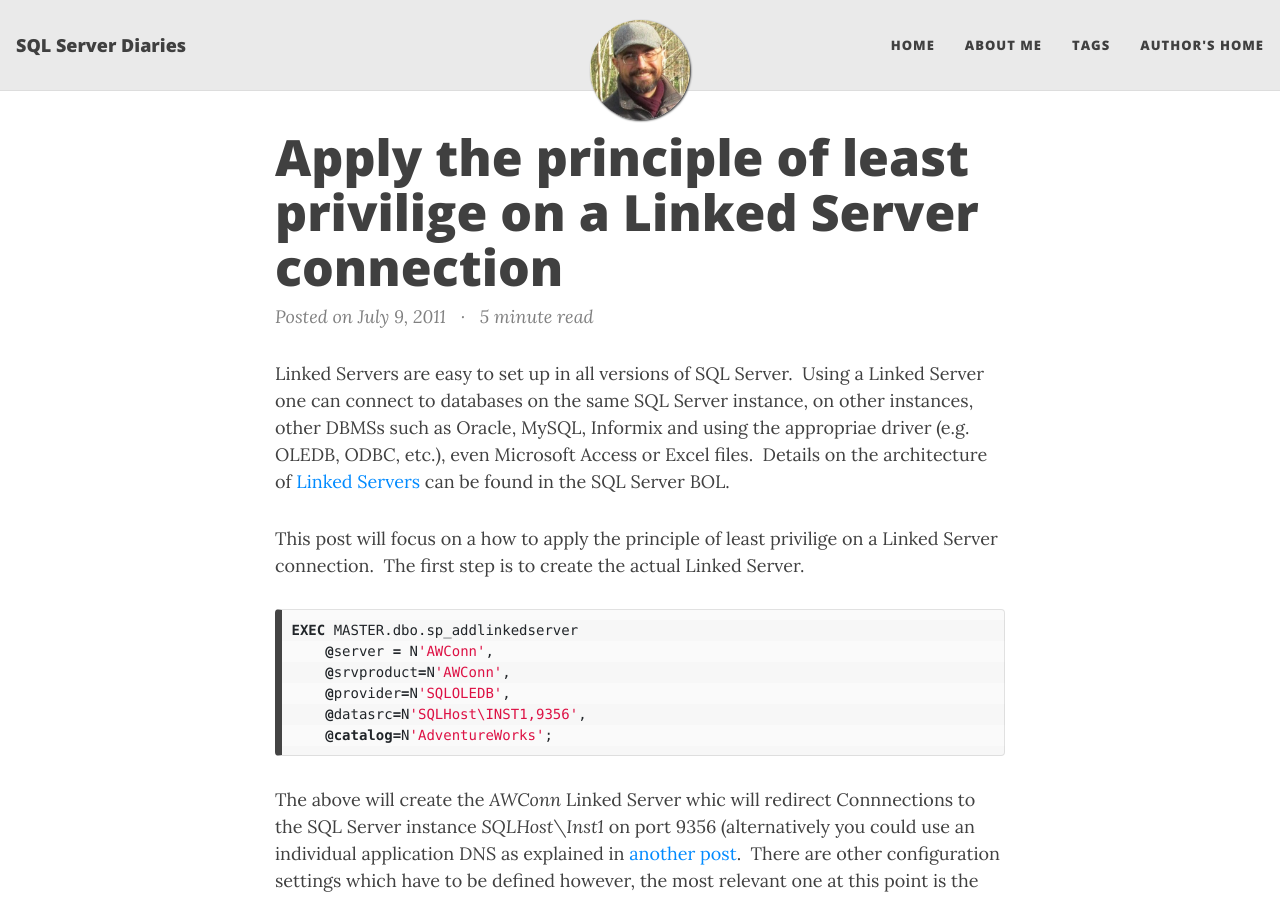
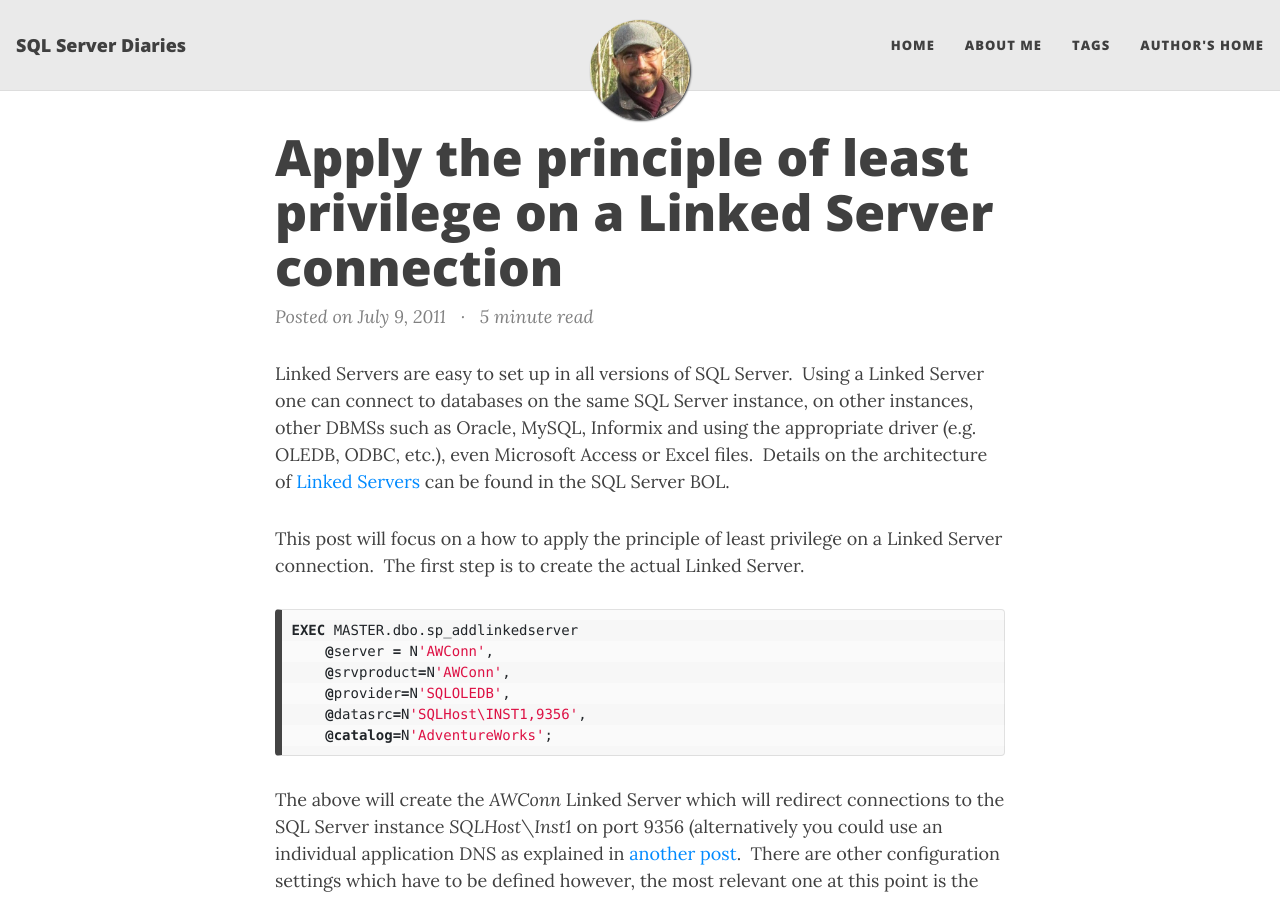
Before and after one commit to sqlserverdiaries/sqlserverdiaries.github.io, a Jekyll site: the page built from _posts/2011-07-09-apply-the-principle-of-least-privilige-on-a-linked-server-connection.md, in a window 1280 px wide and 900 px high. Built offline with Jekyll 4.4.1, drawn with Linux system fonts in a browser that asks for light colours; nearby versions of some CDN libraries; some of the changed text lies outside the part shown.

````diff
--- a/_posts/2011-07-09-apply-the-principle-of-least-privilige-on-a-linked-server-connection.md
+++ b/_posts/2011-07-09-apply-the-principle-of-least-privilige-on-a-linked-server-connection.md
@@ -1,16 +1,16 @@
 ---
 layout: post
 date:   2011-07-09
-title:  "Apply the principle of least privilige on a Linked Server connection"
-permalink: ./blog/index.php/2011/07/apply-the-principle-of-least-privilige-on-a-linked-server-connection/
+title:  "Apply the principle of least privilege on a Linked Server connection"
+permalink: ./blog/index.php/2011/07/apply-the-principle-of-least-privilege-on-a-linked-server-connection/
 categories: blog
 published: true
 tags: [Security, Database Administration, Architecture, Connection Strings, Development, Linked Servers]
 comments: false
 ---
-Linked Servers are easy to set up in all versions of SQL Server.  Using a Linked Server one can connect to databases on the same SQL Server instance, on other instances, other DBMSs such as Oracle, MySQL, Informix and using the appropriae driver (e.g. OLEDB, ODBC, etc.), even Microsoft Access or Excel files.  Details on the architecture of [Linked Servers](http://msdn.microsoft.com/en-us/library/ms188279.aspx) can be found in the SQL Server BOL.
+Linked Servers are easy to set up in all versions of SQL Server.  Using a Linked Server one can connect to databases on the same SQL Server instance, on other instances, other DBMSs such as Oracle, MySQL, Informix and using the appropriate driver (e.g. OLEDB, ODBC, etc.), even Microsoft Access or Excel files.  Details on the architecture of [Linked Servers](http://msdn.microsoft.com/en-us/library/ms188279.aspx) can be found in the SQL Server BOL.
 
-This post will focus on a how to apply the principle of least privilige on a Linked Server connection.  The first step is to create the actual Linked Server.
+This post will focus on a how to apply the principle of least privilege on a Linked Server connection.  The first step is to create the actual Linked Server.
 
 ``` sql
 EXEC MASTER.dbo.sp_addlinkedserver
@@ -21,7 +21,7 @@
     @catalog=N'AdventureWorks';
 ```
 
-The above will create the _AWConn_ Linked Server whic will redirect Connnections to the SQL Server instance _SQLHost\Inst1_ on port 9356 (alternatively you could use an individual application DNS as explained in [another post](/blog/index.php/2011/04/sql-server-connection-strings-unique-application-dns-and-listening-ports/).  There are other configuration settings which have to be defined however, the most relevant one at this point is the one that allows outbound RPC traffic.
+The above will create the _AWConn_ Linked Server which will redirect connections to the SQL Server instance _SQLHost\Inst1_ on port 9356 (alternatively you could use an individual application DNS as explained in [another post](/blog/index.php/2011/04/sql-server-connection-strings-unique-application-dns-and-listening-ports/).  There are other configuration settings which have to be defined however, the most relevant one at this point is the one that allows outbound RPC traffic.
 
 ``` sql
 EXEC MASTER.dbo.sp_serveroption
````
Also changed, not shown: other parts of _posts/2011-07-09-apply-the-principle-of-least-privilige-on-a-linked-server-connection.md (+1 -1 lines), _posts/2011-07-16-sql-agent-jobs-originated-from-an-msx-server.md (+1 -1 lines), _posts/2011-10-01-dynamically-load-delimited-files-to-a-table.md (+1 -1 lines), _posts/2022-01-27-dbcc-checkdb-fails-with-cannot-find-the-filestream-file.md (+6 -6 lines).
